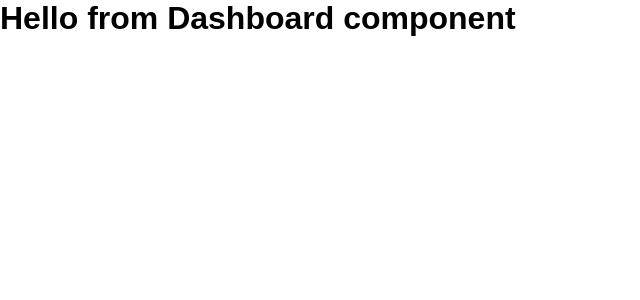
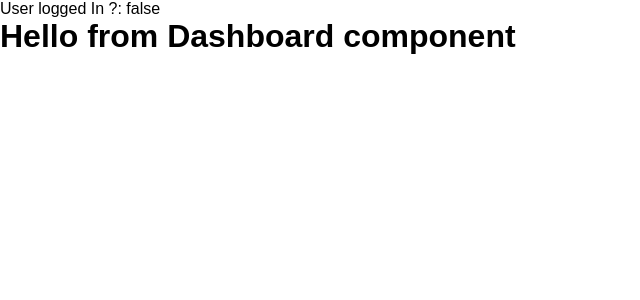
Before and after one commit to kenderb/anime-club-client, a React (Create React App) app: page /dashboard in a window 1280 px wide. Shown: the top 300 px of the page, without its empty margins (0-640 px from the left). Built offline with nearby package versions, Linux system fonts and the light colour scheme.

Commit message:
Redirect to Dashboard on log in

```diff
--- a/src/components/Dashboard.js
+++ b/src/components/Dashboard.js
@@ -1,5 +1,20 @@
 import React from 'react';
+import { connect } from 'react-redux';
+import PropType from 'prop-types';
 
-const Dashboard = () => (<h1>Hello from Dashboard component</h1>);
+const Dashboard = ({ user }) => (
+  <div>
+    User logged In ?:
+    {' '}
+    {`${user.loggedIn}`}
+    <h1>Hello from Dashboard component</h1>
+  </div>
+);
+const mapStateToprops = state => ({
+  user: state.user,
+});
 
-export default Dashboard;
+Dashboard.propTypes = {
+  user: PropType.instanceOf(Object).isRequired,
+};
+export default connect(mapStateToprops)(Dashboard);
--- a/src/components/auth/Registration.js
+++ b/src/components/auth/Registration.js
@@ -1,6 +1,7 @@
 import React, { useState } from 'react';
 import { connect } from 'react-redux';
 import PropType from 'prop-types';
+import { Redirect } from 'react-router-dom';
 import createUser from '../../actions';
 
 const Registration = ({ user, createUser }) => {
@@ -24,7 +25,9 @@ const Registration = ({ user, createUser }) => {
       [e.target.name]: e.target.value,
     });
   };
-
+  if (user.loggedIn) {
+    return <Redirect to="/dashboard" />;
+  }
   return (
     <>
       <h1>
```
